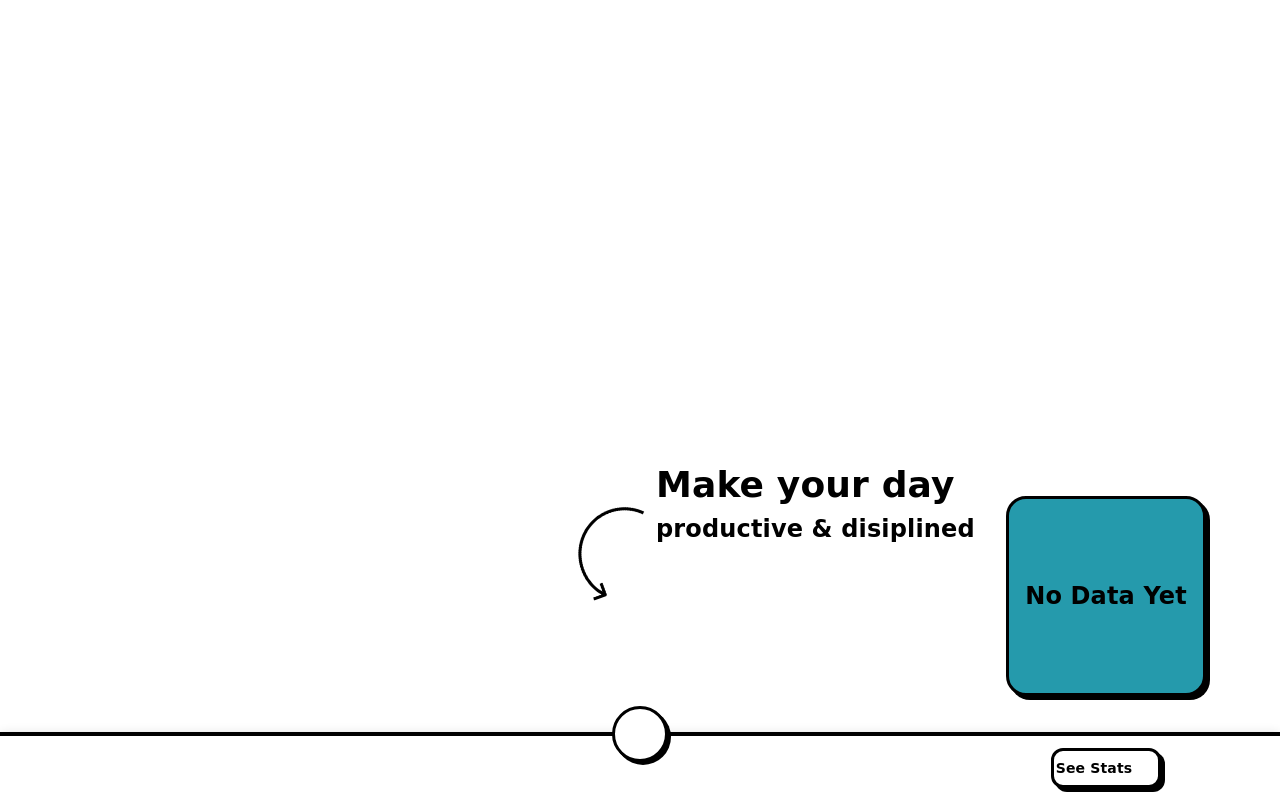
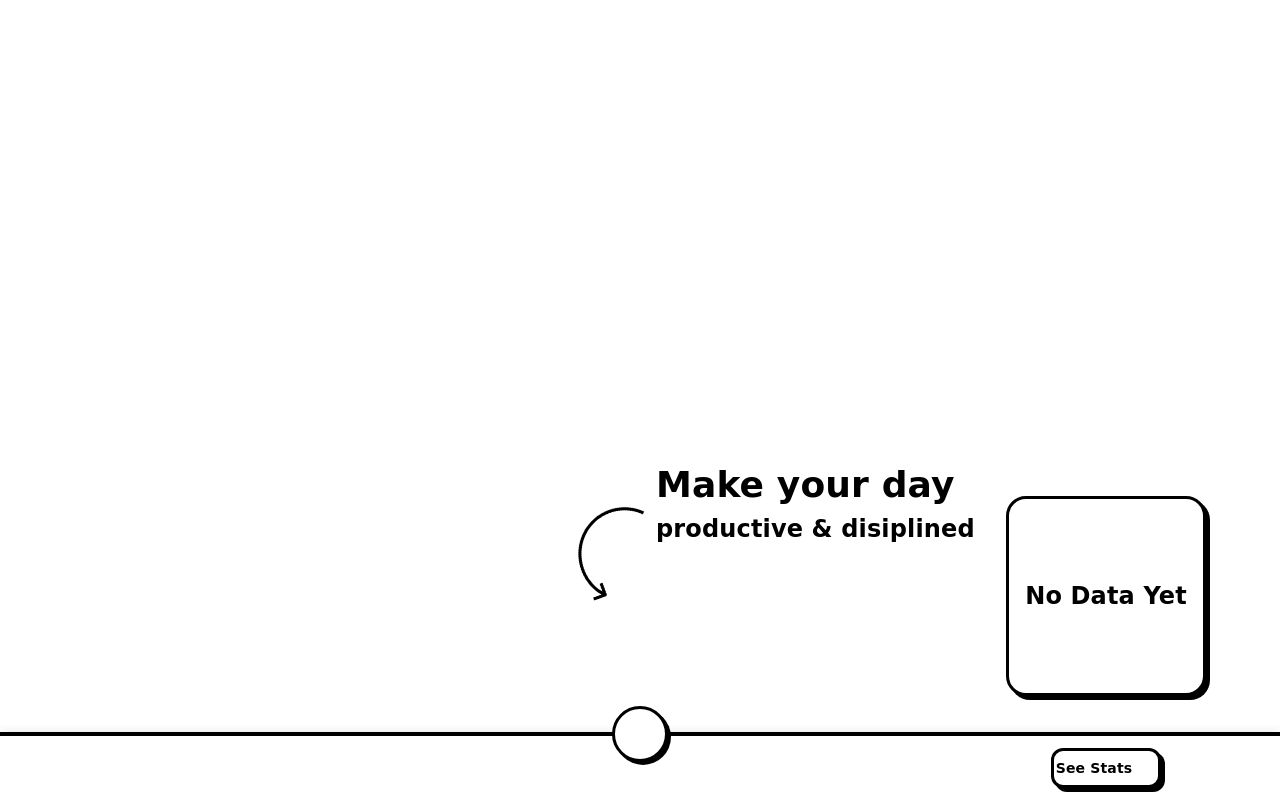
Before and after one commit to EsarrLite/toDoList, a React (Vite) app: page / in a window 1280 px wide. Both pictures are taken after a click on the button "See Stats". Built offline with nearby package versions, Linux system fonts and the light colour scheme; some icons are missing.

Commit message:
Secondary change

```diff
--- a/src/components/NavBar.jsx
+++ b/src/components/NavBar.jsx
@@ -83,7 +83,7 @@ export default function NavBar() {
             {
               stats && (
                 <div className="absolute bottom-[80px] w-[200px] h-[200px] flex justify-center items-center rounded-[20px]" style={{
-                  backgroundColor: '#259aac'
+                  backgroundColor: 'white'
                 }}>
                   {
                     folders.length > 0 ? (
```
Also changed, not shown: src/App.css (+3 -47 lines).
